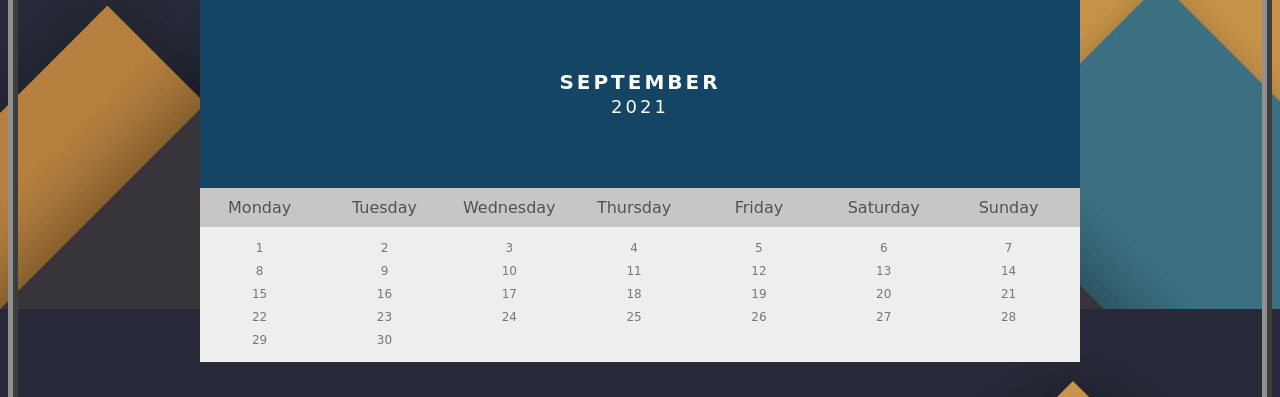
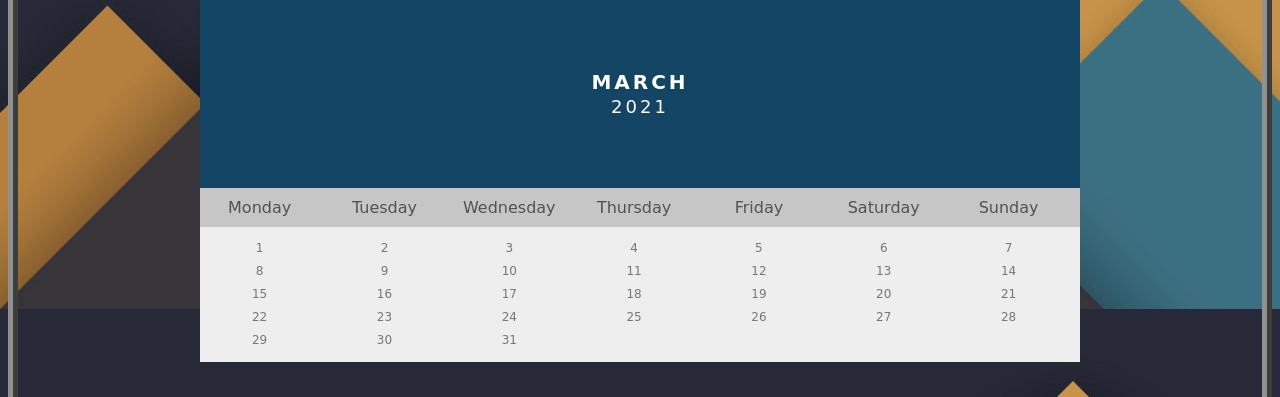
Before and after one commit to sahadat991/CST-HTML, a plain HTML site: page index.html in a window 1280 px wide. Shown: the part 491-888 px from the top of the page. Drawn offline with Linux system fonts and the light colour scheme.

Commit message:
Final 1.3

```diff
--- a/index.html
+++ b/index.html
@@ -21,7 +21,7 @@
                 <ul>
 
                     <li>
-                        <strong>September</strong> <br>
+                        <strong>March</strong> <br>
                         <span style="font-size:18px">2021</span>
                     </li>
                 </ul>
@@ -68,6 +68,7 @@
                 <li>28</li>
                 <li>29</li>
                 <li>30</li>
+                <li>31</li>
 
             </ul>
         </div>
```
